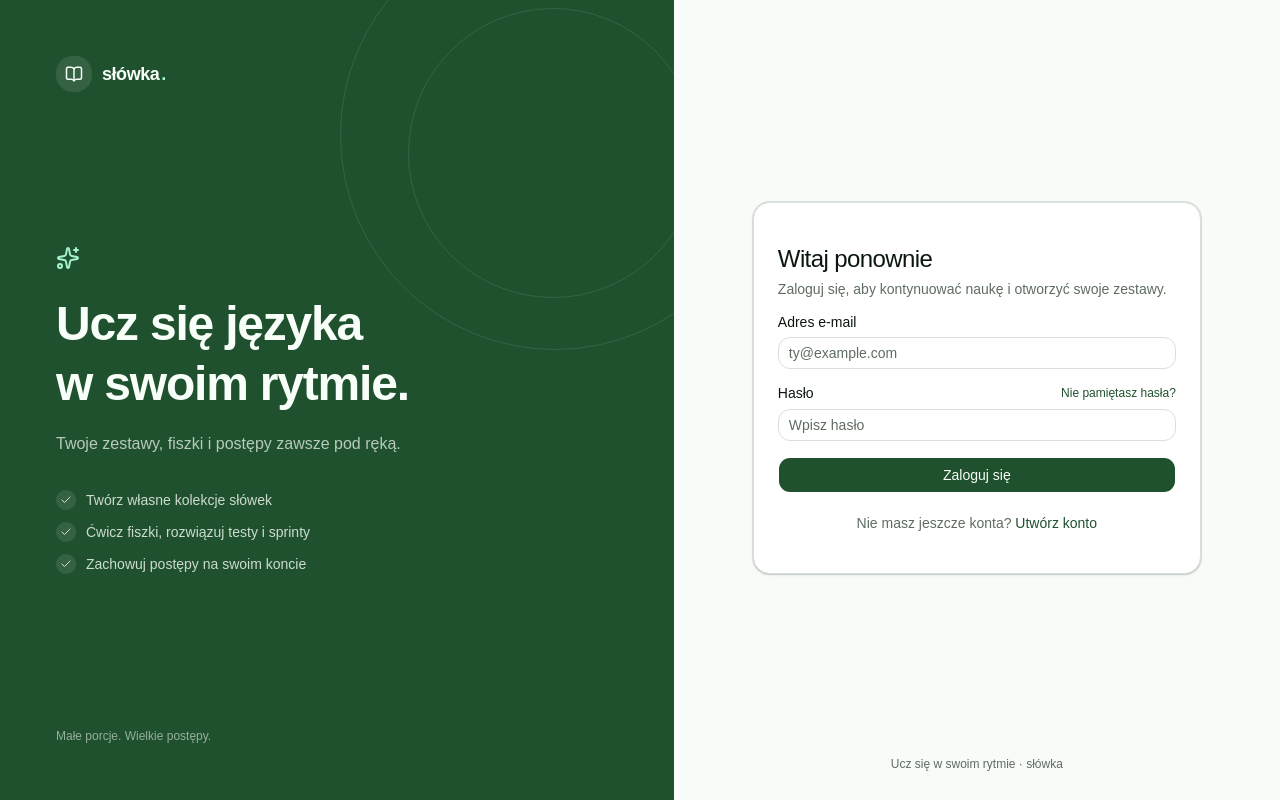
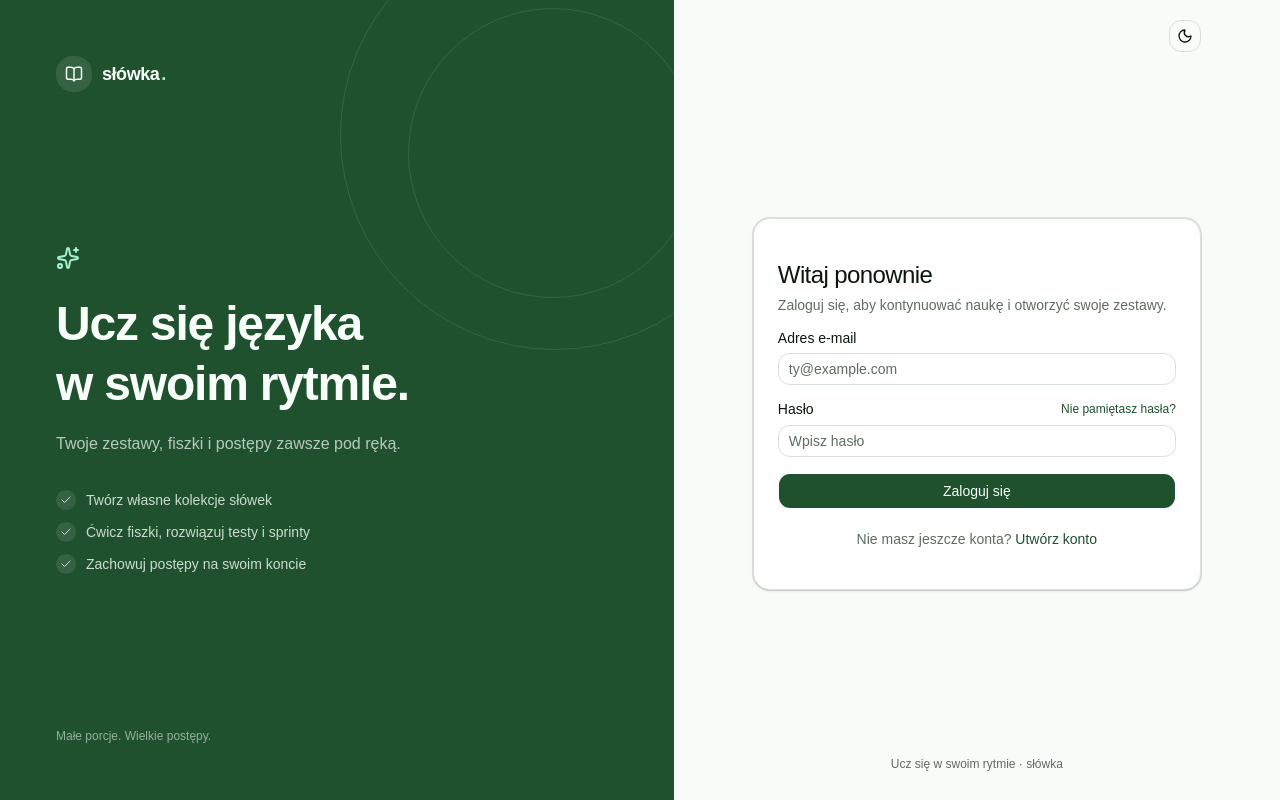
Before and after one commit to 0siek/Aplikacje_webowe, a Next.js app in the folder angielski_slowka/: page /auth/sign-in in a window 1280 px wide. Built offline with nearby package versions, Linux system fonts and the light colour scheme; no server answers; what @neon/auth, @neon/config, @neon/env would draw is missing.

Commit message:
button motyw

```diff
--- a/angielski_slowka/app/globals.css
+++ b/angielski_slowka/app/globals.css
@@ -5,6 +5,7 @@
 @custom-variant dark (&:is(.dark *));
 
 :root {
+  color-scheme: light;
   --background: oklch(0.985 0.004 145);
   --foreground: oklch(0.19 0.025 150);
   --card: oklch(1 0 0);
@@ -98,6 +99,7 @@ button { cursor: pointer; }
 ::selection { background: oklch(0.88 0.08 145); color: var(--foreground); }
 
 .dark {
+  color-scheme: dark;
   --background: oklch(0.16 0.015 150);
   --foreground: oklch(0.96 0.01 145);
   --card: oklch(0.2 0.018 150);
@@ -116,6 +118,14 @@ button { cursor: pointer; }
   --border: oklch(1 0 0 / 11%);
   --input: oklch(1 0 0 / 15%);
   --ring: oklch(0.65 0.1 145);
+  --sidebar: oklch(0.2 0.018 150);
+  --sidebar-foreground: oklch(0.96 0.01 145);
+  --sidebar-primary: oklch(0.72 0.1 145);
+  --sidebar-primary-foreground: oklch(0.2 0.04 150);
+  --sidebar-accent: oklch(0.28 0.03 150);
+  --sidebar-accent-foreground: oklch(0.93 0.01 145);
+  --sidebar-border: oklch(1 0 0 / 11%);
+  --sidebar-ring: oklch(0.65 0.1 145);
 }
 
 @layer base {
--- a/angielski_slowka/app/layout.tsx
+++ b/angielski_slowka/app/layout.tsx
@@ -1,4 +1,5 @@
 import type { Metadata, Viewport } from 'next';
+import { ThemeProvider } from '@/components/ThemeProvider';
 import './globals.css';
 
 export const metadata: Metadata = {
@@ -14,5 +15,5 @@ export const viewport: Viewport = {
 };
 
 export default function RootLayout({ children }: LayoutProps<'/'>) {
-  return <html lang="pl" className="h-full antialiased"><body className="min-h-full">{children}</body></html>;
+  return <html lang="pl" className="h-full antialiased" suppressHydrationWarning><body className="min-h-full"><ThemeProvider>{children}</ThemeProvider></body></html>;
 }
--- a/angielski_slowka/components/AppHeader.tsx
+++ b/angielski_slowka/components/AppHeader.tsx
@@ -2,6 +2,7 @@ import Link from 'next/link';
 import { BookOpen, FileUp, LogOut, Plus } from 'lucide-react';
 import { signOut } from '@/actions/authActions';
 import { Button, buttonVariants } from '@/components/ui/button';
+import ThemeToggle from '@/components/ThemeToggle';
 import { cn } from '@/lib/utils';
 
 export default function AppHeader({ active }: { active?: 'decks' | 'import' }) {
@@ -23,6 +24,7 @@ export default function AppHeader({ active }: { active?: 'decks' | 'import' }) {
         </nav>
 
         <div className="flex items-center gap-2">
+          <ThemeToggle />
           <Link href="/decks/import" aria-label="Importuj zestaw z pliku CSV" className={cn(buttonVariants({ variant: 'outline', size: 'icon' }), 'sm:hidden')}>
             <FileUp />
           </Link>
--- a/angielski_slowka/components/AuthForm.tsx
+++ b/angielski_slowka/components/AuthForm.tsx
@@ -11,6 +11,7 @@ import { Card, CardContent, CardDescription, CardHeader, CardTitle } from '@/com
 import { Input } from '@/components/ui/input';
 import { Label } from '@/components/ui/label';
 import { authClient } from '@/lib/auth/client';
+import ThemeToggle from '@/components/ThemeToggle';
 
 export default function AuthForm({ mode }: { mode: 'sign-in' | 'sign-up' }) {
   const isSignUp = mode === 'sign-up';
@@ -63,6 +64,7 @@ export default function AuthForm({ mode }: { mode: 'sign-in' | 'sign-up' }) {
       </aside>
 
       <section className="flex min-h-screen flex-col px-4 py-5 sm:px-8 lg:px-12">
+        <div className="mx-auto flex w-full max-w-md justify-end"><ThemeToggle /></div>
         <div className="mx-auto flex w-full max-w-md flex-1 flex-col justify-center py-8">
           <Link href="/" className="mb-6 inline-flex w-fit items-center gap-2 text-sm text-muted-foreground hover:text-foreground lg:hidden"><ArrowLeft className="size-4" /> Strona główna</Link>
           <Card className="border-0 shadow-none sm:border sm:shadow-sm">
--- a/angielski_slowka/components/CsvDeckImport.tsx
+++ b/angielski_slowka/components/CsvDeckImport.tsx
@@ -11,6 +11,7 @@ import { Input } from '@/components/ui/input';
 import { Label } from '@/components/ui/label';
 import { Textarea } from '@/components/ui/textarea';
 import { cn } from '@/lib/utils';
+import ThemeToggle from '@/components/ThemeToggle';
 
 const initialState = { status: 'idle' as const };
 
@@ -20,7 +21,7 @@ export default function CsvDeckImport() {
   return (
     <main className="min-h-screen bg-background">
       <header className="border-b bg-background/90">
-        <div className="mx-auto flex h-14 max-w-3xl items-center px-4 sm:px-6"><Link href="/" className="inline-flex items-center gap-2 text-sm text-muted-foreground transition-colors hover:text-foreground"><ArrowLeft className="size-4" /> Moje zestawy</Link></div>
+        <div className="mx-auto flex h-14 max-w-3xl items-center justify-between px-4 sm:px-6"><Link href="/" className="inline-flex items-center gap-2 text-sm text-muted-foreground transition-colors hover:text-foreground"><ArrowLeft className="size-4" /> Moje zestawy</Link><ThemeToggle /></div>
       </header>
       <div className="mx-auto max-w-3xl px-4 py-8 sm:px-6 sm:py-10">
         <div className="mb-6 sm:mb-8">
--- a/angielski_slowka/components/DeckEditor.tsx
+++ b/angielski_slowka/components/DeckEditor.tsx
@@ -13,6 +13,7 @@ import { Card, CardContent, CardDescription, CardFooter, CardHeader, CardTitle }
 import { Input } from '@/components/ui/input';
 import { Label } from '@/components/ui/label';
 import { Textarea } from '@/components/ui/textarea';
+import ThemeToggle from '@/components/ThemeToggle';
 
 export default function DeckEditor({ deck, isNew }: { deck?: StudyDeck; isNew: boolean }) {
   const [error, setError] = useState('');
@@ -31,8 +32,9 @@ export default function DeckEditor({ deck, isNew }: { deck?: StudyDeck; isNew: b
   return (
     <main className="min-h-screen bg-background">
       <header className="border-b bg-background/90">
-        <div className="mx-auto flex h-14 max-w-4xl items-center px-4 sm:px-6">
+        <div className="mx-auto flex h-14 max-w-4xl items-center justify-between px-4 sm:px-6">
           <Link href="/" className="inline-flex items-center gap-2 text-sm text-muted-foreground transition-colors hover:text-foreground"><ArrowLeft className="size-4" /> Moje zestawy</Link>
+          <ThemeToggle />
         </div>
       </header>
       <div className="mx-auto max-w-4xl px-4 py-8 sm:px-6 sm:py-10">
--- a/angielski_slowka/components/StudySession.tsx
+++ b/angielski_slowka/components/StudySession.tsx
@@ -8,6 +8,7 @@ import { Badge } from '@/components/ui/badge';
 import { Button, buttonVariants } from '@/components/ui/button';
 import { Card, CardContent, CardDescription, CardHeader, CardTitle } from '@/components/ui/card';
 import { Input } from '@/components/ui/input';
+import ThemeToggle from '@/components/ThemeToggle';
 import { cn } from '@/lib/utils';
 import type { StudyCard, StudyDeck } from '@/lib/types';
 
@@ -135,7 +136,7 @@ export default function StudySession({ deck, initialMode = 'flashcards' }: { dec
       <div className="mx-auto flex h-14 max-w-7xl items-center justify-between gap-3 px-4 sm:px-6 lg:px-8">
         <Link href="/" className="flex items-center gap-2 text-sm font-medium text-muted-foreground transition-colors hover:text-foreground"><ArrowLeft className="size-4" /><span className="hidden sm:inline">Wróć do zestawów</span></Link>
         <div className="min-w-0 text-center"><p className="truncate text-xs text-muted-foreground">{isTest ? 'Test' : isSprint ? 'Szybki sprint' : 'Tryb nauki'}</p><p className="max-w-[42vw] truncate text-sm font-medium">{deck.title}</p></div>
-        <Link href="/" aria-label="Zamknij naukę" className={cn(buttonVariants({ variant: 'ghost', size: 'icon' }), 'text-muted-foreground')}><X className="size-4" /></Link>
+        <div className="flex items-center gap-1"><ThemeToggle /><Link href="/" aria-label="Zamknij naukę" className={cn(buttonVariants({ variant: 'ghost', size: 'icon' }), 'text-muted-foreground')}><X className="size-4" /></Link></div>
       </div>
     </header>
 
--- /dev/null
+++ b/angielski_slowka/components/ThemeProvider.tsx
@@ -0,0 +1,7 @@
+'use client';
+
+import { ThemeProvider as NextThemesProvider, type ThemeProviderProps } from 'next-themes';
+
+export function ThemeProvider({ children, ...props }: ThemeProviderProps) {
+  return <NextThemesProvider attribute="class" defaultTheme="light" enableSystem={false} disableTransitionOnChange {...props}>{children}</NextThemesProvider>;
+}
--- /dev/null
+++ b/angielski_slowka/components/ThemeToggle.tsx
@@ -0,0 +1,29 @@
+'use client';
+
+import { useEffect, useState } from 'react';
+import { Moon, Sun } from 'lucide-react';
+import { useTheme } from 'next-themes';
+import { Button } from '@/components/ui/button';
+
+export default function ThemeToggle() {
+  const { resolvedTheme, setTheme } = useTheme();
+  const [mounted, setMounted] = useState(false);
+
+  useEffect(() => setMounted(true), []);
+
+  const isDark = mounted && resolvedTheme === 'dark';
+  const label = isDark ? 'Włącz jasny motyw' : 'Włącz ciemny motyw';
+
+  return (
+    <Button
+      type="button"
+      variant="outline"
+      size="icon"
+      aria-label={label}
+      title={label}
+      onClick={() => setTheme(isDark ? 'light' : 'dark')}
+    >
+      {isDark ? <Sun /> : <Moon />}
+    </Button>
+  );
+}
```
Also changed, not shown: angielski_slowka/components/auth/ResetAuthScreen.tsx (+8 -4 lines).
